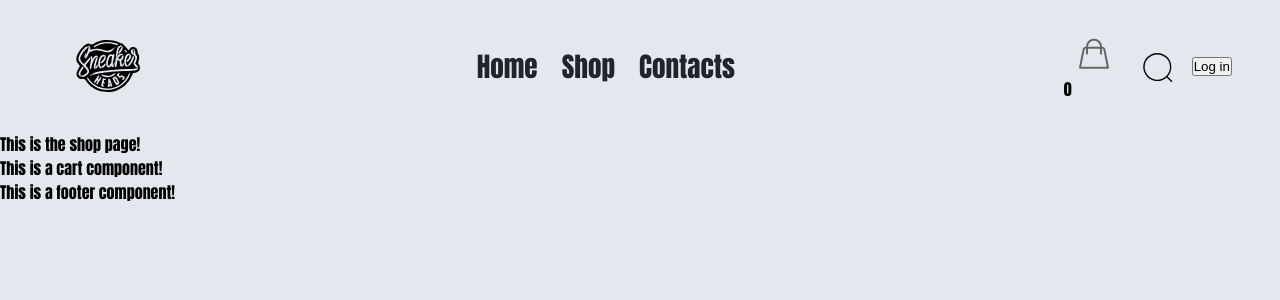
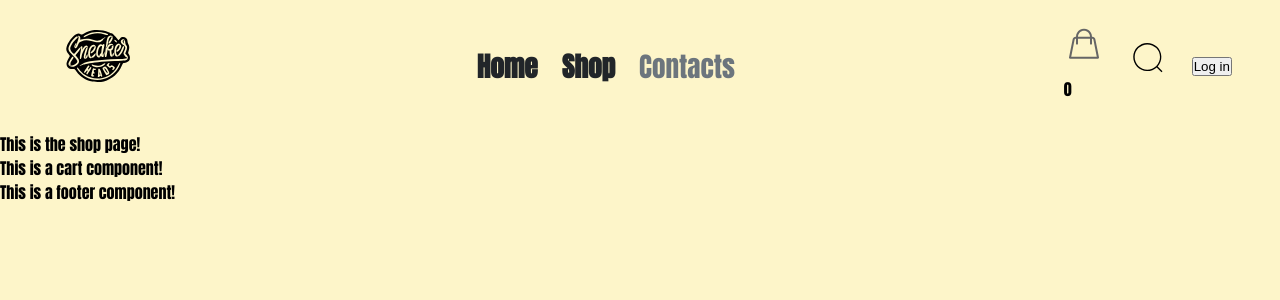
Before and after one commit to nickonyi/Shopping-Cart, a React (Vite) app: page /Shopping-Cart/shop in a window 1280 px wide. Shown: the top 300 px of the page. Built offline with nearby package versions, Linux system fonts and the light colour scheme.

Commit message:
working on header

```diff
--- a/src/components/Nav.jsx
+++ b/src/components/Nav.jsx
@@ -20,9 +20,9 @@ function Nav() {
       >
         Shop
       </NavLink>
-      <NavLink className="nav-item" to="#/contact">
+      <a className="nav-item" to="#">
         Contacts
-      </NavLink>
+      </a>
     </nav>
   );
 }
--- a/src/styles/style.scss
+++ b/src/styles/style.scss
@@ -1,9 +1,10 @@
 @import url('https://fonts.googleapis.com/css2?family=Anton&family=Red+Hat+Text:ital,wght@0,300..700;1,300..700&family=Rubik:ital,wght@0,300..900;1,300..900&family=Space+Grotesk:wght@300..700&display=swap');
 
 // Constants
-$main: #e3e8ee;
+$main: #fdf5c9;
 $text: #212529;
-$yellow: hsl(61, 92%, 64%);
+$text-muted: #6c757d;
+$yelllow: #c9a227;
 $blue: hsl(187, 70%, 53%);
 $grey: hsl(198, 47%, 18%);
 $lite-grey: hsl(0, 0%, 60%);
@@ -18,7 +19,7 @@ $second-font: 'Rubik', sans-serif;
 }
 
 body {
-  background-color: #e3e8ee;
+  background-color: $main;
   height: 100vh;
   overflow-x: hidden;
   font-family: $main-font;
@@ -39,7 +40,6 @@ a {
 .icon {
   cursor: pointer;
   transform: translateY(-10px);
-  transform: translateX(10px);
 }
 
 .logo-icon {
@@ -64,8 +64,30 @@ header {
   .title {
     font-size: 2.7rem;
   }
-  .nav-item {
-    font-size: 1.7rem;
-    color: $text;
+
+  .nav {
+    cursor: pointer;
+    .nav-item {
+      position: relative;
+      font-size: 1.7rem;
+      color: $text-muted;
+      &.active {
+        color: $text;
+        font-weight: 600;
+      }
+      &:after {
+        content: '';
+        position: absolute;
+        background: $yelllow;
+        height: 3px;
+        width: 0;
+        left: 0;
+        bottom: 0;
+        transition: width 0.3s ease;
+      }
+      &:hover:after {
+        width: 100%;
+      }
+    }
   }
 }
```
